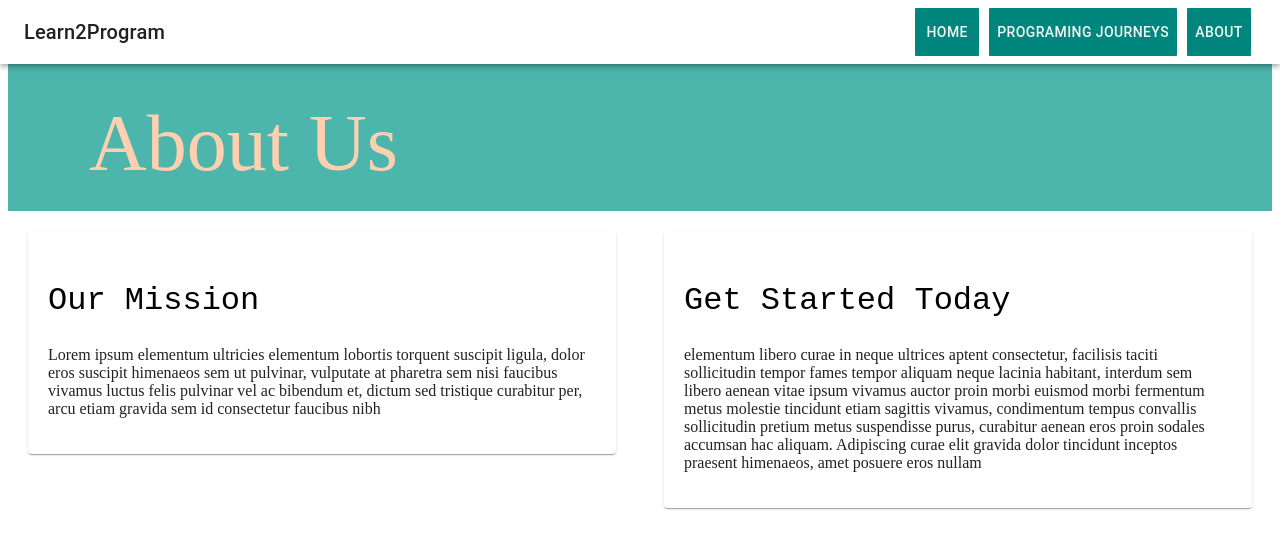
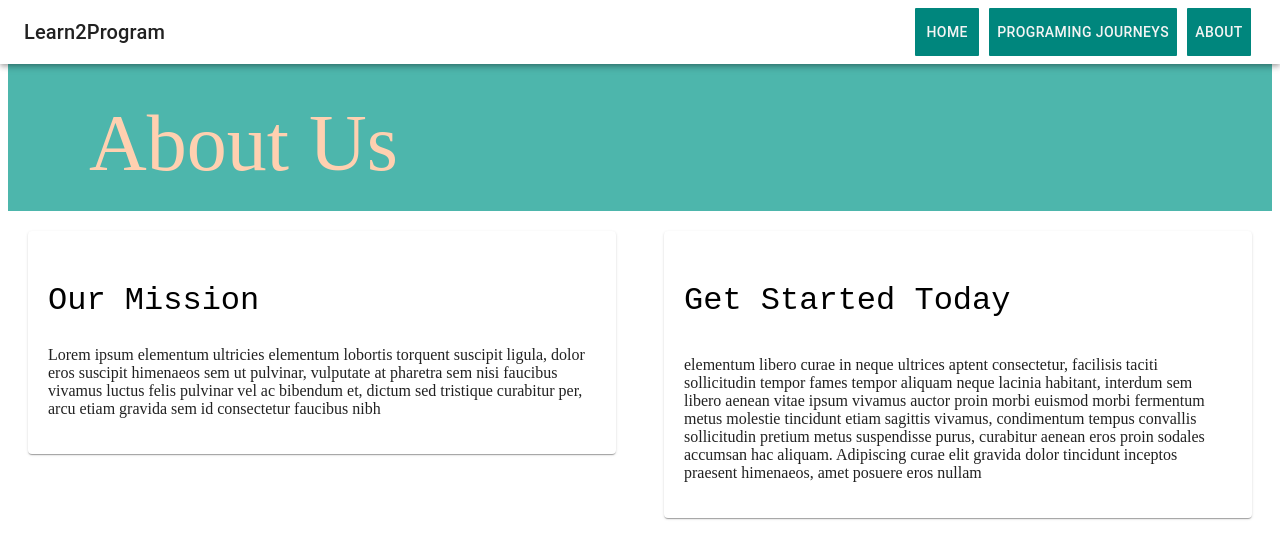
Before and after one commit to kristina-arezina/terms-2-program, a React (Create React App) app: page / in a window 1280 px wide. Both pictures are taken after a click on the button "ABOUT". Shown: the top 558 px of the page. Built offline with nearby package versions, Linux system fonts and the light colour scheme.

Commit message:
about styles progressing

```diff
--- a/src/components/About/About.js
+++ b/src/components/About/About.js
@@ -56,7 +56,12 @@ function About(){
                                 fontFamily:"courier new",
                                 fontWeight: "normal"
                             }}>Get Started Today</h1>
-                            <p className="aboutText"> elementum libero curae in neque ultrices aptent consectetur,
+                            <p style={{
+                                paddingTop:10,
+                                backgroundColor:"white"
+                            }}
+                            >
+                                elementum libero curae in neque ultrices aptent consectetur,
                                 facilisis taciti sollicitudin tempor fames
                                 tempor aliquam neque lacinia habitant, interdum sem libero aenean vitae ipsum vivamus
                                 auctor proin
```
